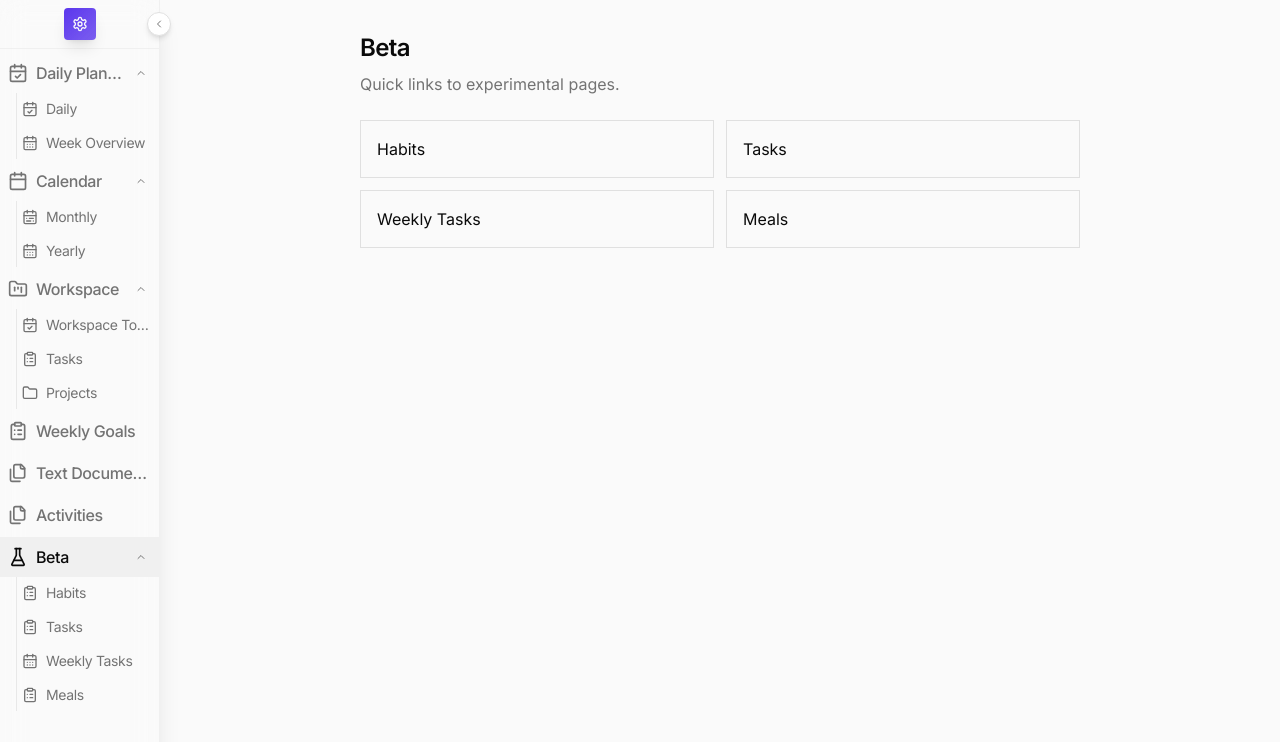
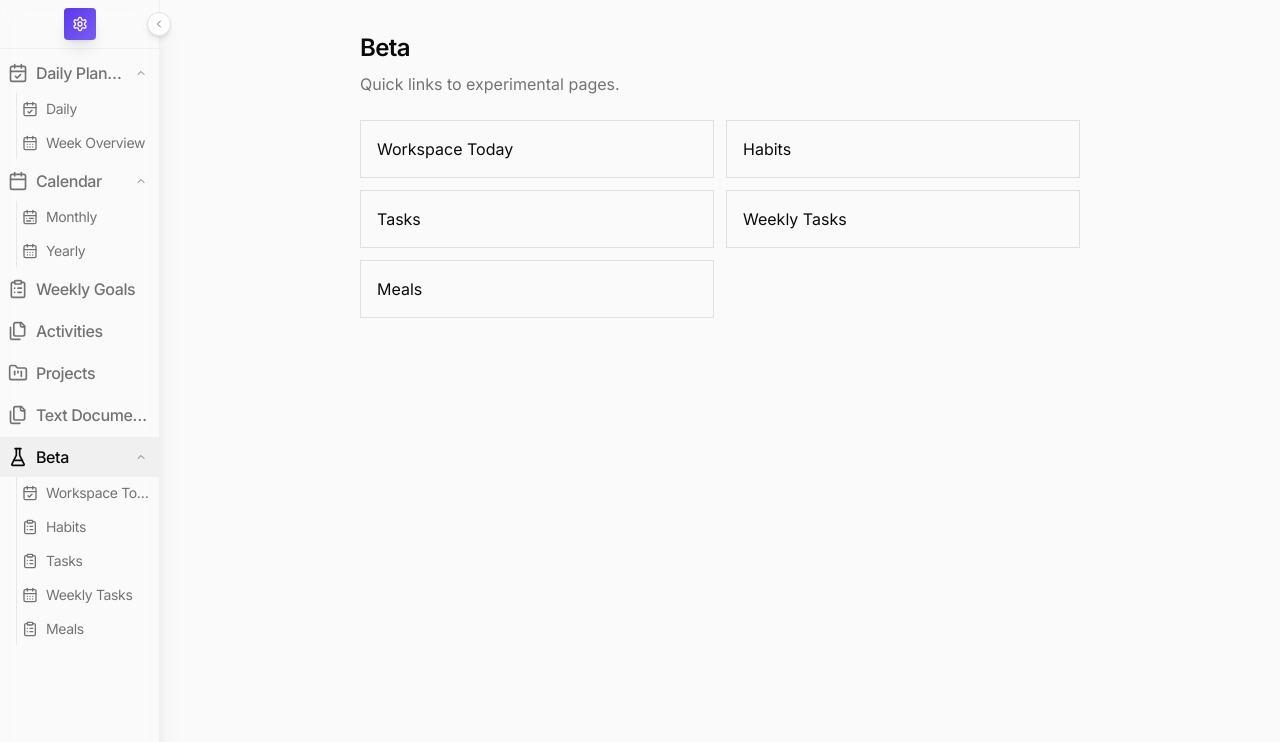
Before and after one commit to obihughes/omega-planner, a Next.js app: page /beta in a window 1280 px wide. Shown: the top 742 px of the page. Built offline with nearby package versions, Linux system fonts and the light colour scheme.

Commit message:
feat(activities): add synchronized vertical scrolling between left names list and right grid; implement mouse wheel behavior for horizontal scrolling in notes textareas

```diff
--- a/app/activities/page.tsx
+++ b/app/activities/page.tsx
@@ -22,6 +22,7 @@ export default function ActivitiesPage() {
 
   // Horizontal scroll + today centering
   const rightScrollRef = useRef<HTMLDivElement | null>(null);
+  const leftScrollRef = useRef<HTMLDivElement | null>(null);
   const dayHeaderRefs = useRef<Record<number, HTMLDivElement | null>>({});
   const didInitialTodayScroll = useRef<boolean>(false);
   const [pendingScrollDay, setPendingScrollDay] = useState<number | null>(null);
@@ -187,16 +188,21 @@ export default function ActivitiesPage() {
     }
   }, [pendingScrollDay, scrollToDay]);
 
-  // Mouse wheel horizontal scroll for the right container
+  // Mouse wheel behavior on right container:
+  // - Inside notes textareas: translate vertical wheel to horizontal day scroll
+  // - Else: allow normal vertical scrolling; only translate when no vertical scroll is possible
   useEffect(() => {
     const container = rightScrollRef.current;
     if (!container) return;
     const onWheel = (e: WheelEvent) => {
-      // Don't hijack wheel events when interacting with textareas
       const target = e.target as HTMLElement | null;
-      if (target && (target.closest('textarea') || target.tagName === 'TEXTAREA')) return;
-      // If vertical intent is higher, translate to horizontal
-      if (Math.abs(e.deltaY) > Math.abs(e.deltaX)) {
+      if (target && (target.closest('textarea') || target.tagName === 'TEXTAREA')) {
+        e.preventDefault();
+        container.scrollLeft += e.deltaY;
+        return;
+      }
+      const canScrollVertically = container.scrollHeight > container.clientHeight;
+      if (!canScrollVertically && Math.abs(e.deltaY) > Math.abs(e.deltaX)) {
         e.preventDefault();
         container.scrollLeft += e.deltaY;
       }
@@ -206,6 +212,34 @@ export default function ActivitiesPage() {
       container.removeEventListener('wheel', onWheel as any);
     };
   }, [rightScrollRef]);
+
+  // Sync vertical scrolling between left names list and right grid
+  useEffect(() => {
+    const right = rightScrollRef.current;
+    const left = leftScrollRef.current;
+    if (!right || !left) return;
+    let isSyncing = false;
+    const syncLeftFromRight = () => {
+      if (isSyncing) return;
+      isSyncing = true;
+      left.scrollTop = right.scrollTop;
+      requestAnimationFrame(() => { isSyncing = false; });
+    };
+    const syncRightFromLeft = () => {
+      if (isSyncing) return;
+      isSyncing = true;
+      right.scrollTop = left.scrollTop;
+      requestAnimationFrame(() => { isSyncing = false; });
+    };
+    right.addEventListener('scroll', syncLeftFromRight, { passive: true });
+    left.addEventListener('scroll', syncRightFromLeft, { passive: true });
+    // Ensure initial alignment
+    left.scrollTop = right.scrollTop;
+    return () => {
+      right.removeEventListener('scroll', syncLeftFromRight);
+      left.removeEventListener('scroll', syncRightFromLeft);
+    };
+  }, []);
 
   // Drag & drop reorder handlers
   const handleDragStart = (id: string) => setDraggingActivityId(id);
@@ -309,8 +343,11 @@ export default function ActivitiesPage() {
               <div className="h-9 flex items-center px-4 text-sm font-medium">Activity</div>
             </div>
 
-            {/* Activity names list - scrollable */}
-            <div className="flex-1 overflow-y-auto">
+            {/* Activity names list - scrollable (scrollbar hidden, synced with right pane) */}
+            <div
+              className="flex-1 overflow-y-auto [scrollbar-width:none] [-ms-overflow-style:none] [&::-webkit-scrollbar]:hidden"
+              ref={leftScrollRef}
+            >
               {activities.length === 0 ? (
                 <div className="p-12 text-center text-sm text-muted-foreground">No activities yet</div>
               ) : (
--- a/app/beta/page.tsx
+++ b/app/beta/page.tsx
@@ -10,6 +10,7 @@ export default function BetaIndexPage() {
         <p className="text-muted-foreground mb-6">Quick links to experimental pages.</p>
 
         <div className="grid grid-cols-1 sm:grid-cols-2 gap-3">
+          <Link href="/beta/workspace" className={cn("border rounded-md p-4 hover:bg-accent/40 transition-colors")}>Workspace Today</Link>
           <Link href="/beta/habits" className={cn("border rounded-md p-4 hover:bg-accent/40 transition-colors")}>Habits</Link>
           <Link href="/beta/tasks" className={cn("border rounded-md p-4 hover:bg-accent/40 transition-colors")}>Tasks</Link>
           <Link href="/beta/tasks/weekly" className={cn("border rounded-md p-4 hover:bg-accent/40 transition-colors")}>Weekly Tasks</Link>
--- /dev/null
+++ b/app/beta/workspace/page.tsx
@@ -0,0 +1,8 @@
+'use client';
+
+import React from 'react';
+import WorkspacePage from '@/app/projects/workspace/page';
+
+export default function BetaWorkspacePage() {
+  return <WorkspacePage />;
+}
--- a/components/ui/Navigation.tsx
+++ b/components/ui/Navigation.tsx
@@ -145,6 +145,7 @@ export function Navigation() {
   }
 
   const betaSubViews: any[] = [
+    { key: 'beta-workspace', label: 'Workspace Today', icon: CalendarCheck, href: '/beta/workspace', active: pathname === '/beta/workspace' },
     { key: 'beta-habits', label: 'Habits', icon: ClipboardList, href: '/beta/habits', active: pathname === '/beta/habits' },
     { key: 'beta-tasks', label: 'Tasks', icon: ClipboardList, href: '/beta/tasks', active: pathname === '/beta/tasks' },
     { key: 'beta-tasks-weekly', label: 'Weekly Tasks', icon: CalendarDays, href: '/beta/tasks/weekly', active: pathname === '/beta/tasks/weekly' },
@@ -175,23 +176,27 @@ export function Navigation() {
       ]
     },
     {
-      key: 'workspace',
-      href: '/projects',
-      label: 'Workspace',
-      icon: FolderKanban,
-      active: pathname === '/projects' || pathname.startsWith('/projects/'),
-      subViews: [
-        { key: 'workspace-today', label: 'Workspace Today', icon: CalendarCheck, active: pathname === '/projects/workspace' },
-        { key: 'tasks', label: 'Tasks', icon: ClipboardList, active: pathname === '/projects/tasks' },
-        { key: 'active', label: 'Projects', icon: Folder, active: pathname === '/projects' && projectsViewMode === 'active' }
-      ]
-    },
-    {
       key: 'weekly-goals',
       href: '/goals/weekly',
       label: 'Weekly Goals',
       icon: ClipboardList,
       active: pathname === '/goals/weekly',
+      subViews: []
+    },
+    {
+      key: 'activities',
+      href: '/activities',
+      label: 'Activities',
+      icon: Files,
+      active: pathname === '/activities',
+      subViews: []
+    },
+    {
+      key: 'projects',
+      href: '/projects',
+      label: 'Projects',
+      icon: FolderKanban,
+      active: pathname === '/projects' || pathname.startsWith('/projects/'),
       subViews: []
     },
     {
@@ -212,14 +217,6 @@ export function Navigation() {
       subViews: []
     },
     // Habits moved under Beta
-    {
-      key: 'activities',
-      href: '/activities',
-      label: 'Activities',
-      icon: Files,
-      active: pathname === '/activities',
-      subViews: []
-    },
     {
       key: 'beta-features',
       href: '/beta',
@@ -347,20 +344,6 @@ export function Navigation() {
                                   router.push('/calendar');
                                 }
                                 setCalendarViewMode((subView as any).mode as any);
-                              } else if (item.href === '/projects') {
-                                if (subView.key === 'workspace-today') {
-                                  if (pathname !== '/projects/workspace') {
-                                    router.push('/projects/workspace');
-                                  }
-                                } else if (subView.key === 'tasks') {
-                                  router.push('/projects/tasks');
-                                } else {
-                                  // Only push route if we're not already on the projects page
-                                  if (pathname !== '/projects') {
-                                    router.push(item.href);
-                                  }
-                                  setProjectsViewMode(subView.key as any);
-                                }
                               } else if (item.key === 'beta-features') {
                                 const target = (subView as any).href;
                                 if (target && pathname !== target) {
```
Also changed, not shown: 3 other files (tests, documents, lock files or other folders).
